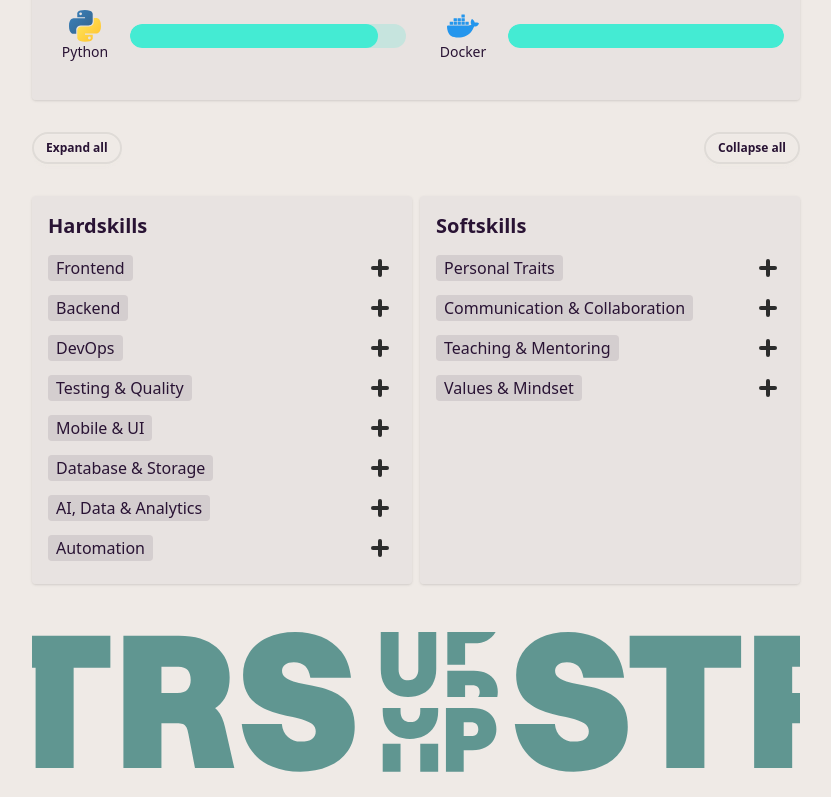
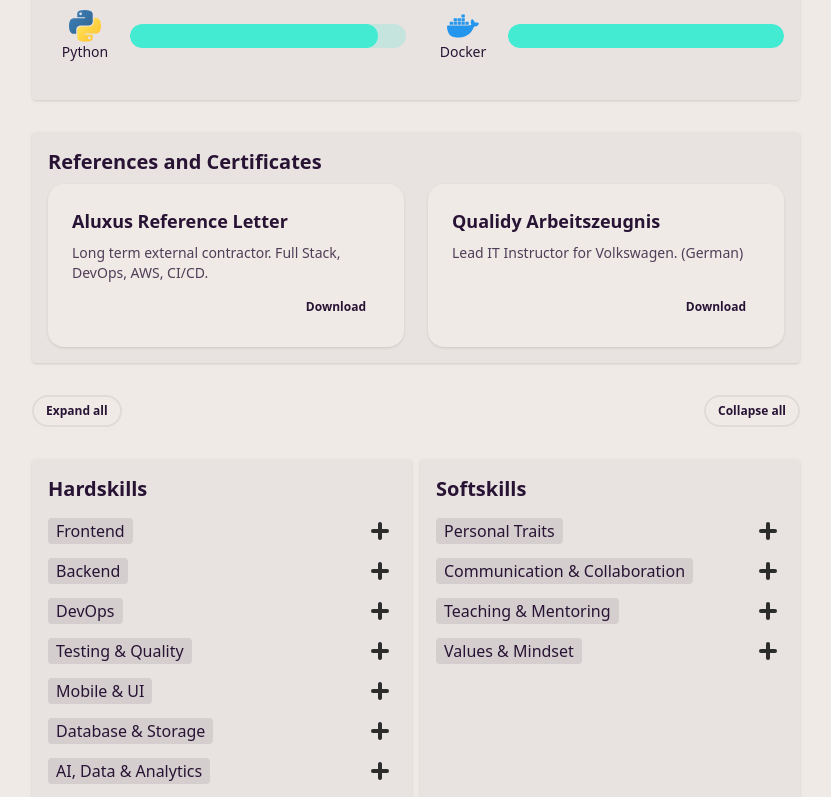
Before and after one commit to kian1991/upstrs.io, a React (Vite) app: page / in a window 1280 px wide. Shown: the part 1040-1837 px from the top of the page, without its empty margins (224-1055 px from the left). Built offline with nearby package versions, Linux system fonts and the light colour scheme.

Commit message:
feat(home): added section for references and certs

```diff
--- a/src/pages/home.tsx
+++ b/src/pages/home.tsx
@@ -187,11 +187,54 @@ export const Home = () => {
       </header>
       <Hero />
       <About />
+
       <Box title="Current Favorite Technologies">
         <div className="grid sm:grid-cols-2 sm:gap-x-5">
           {techStack.map((ti) => (
             <TechItem icon={ti.icon} title={ti.title} level={ti.level} />
           ))}
+        </div>
+      </Box>
+
+      <Box title="References and Certificates" id="references">
+        <div className="grid gap-6 sm:grid-cols-2">
+          {/* Aluxus Reference Letter */}
+          <div className="card bg-base-200 shadow">
+            <div className="card-body">
+              <h3 className="card-title">Aluxus Reference Letter</h3>
+              <p className="text-sm opacity-80">
+                Long term external contractor. Full Stack, DevOps, AWS, CI/CD.
+              </p>
+              <div className="card-actions justify-end">
+                <a
+                  className="btn btn-ghost btn-sm"
+                  href="aluxus.pdf"
+                  target="__blank"
+                >
+                  Download
+                </a>
+              </div>
+            </div>
+          </div>
+
+          {/* Qualidy Arbeitszeugnis */}
+          <div className="card bg-base-200 shadow">
+            <div className="card-body">
+              <h3 className="card-title">Qualidy Arbeitszeugnis</h3>
+              <p className="text-sm opacity-80">
+                Lead IT Instructor for Volkswagen. (German)
+              </p>
+              <div className="card-actions justify-end">
+                <a
+                  className="btn btn-ghost btn-sm"
+                  href="/qualidy.pdf"
+                  target="__blank"
+                >
+                  Download
+                </a>
+              </div>
+            </div>
+          </div>
         </div>
       </Box>
 
```
Also changed, not shown: 2 other files (tests, documents, lock files or other folders).
